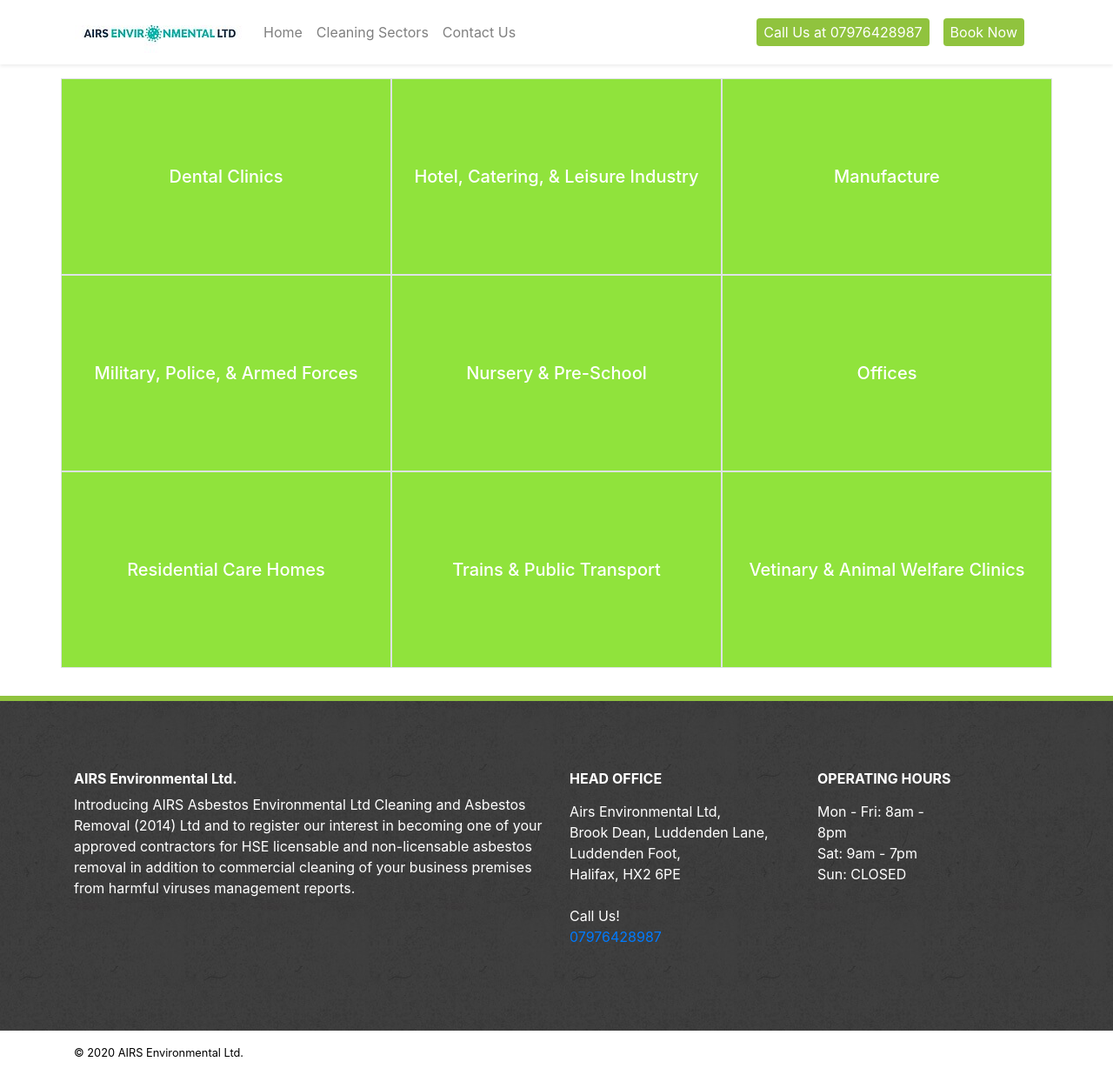
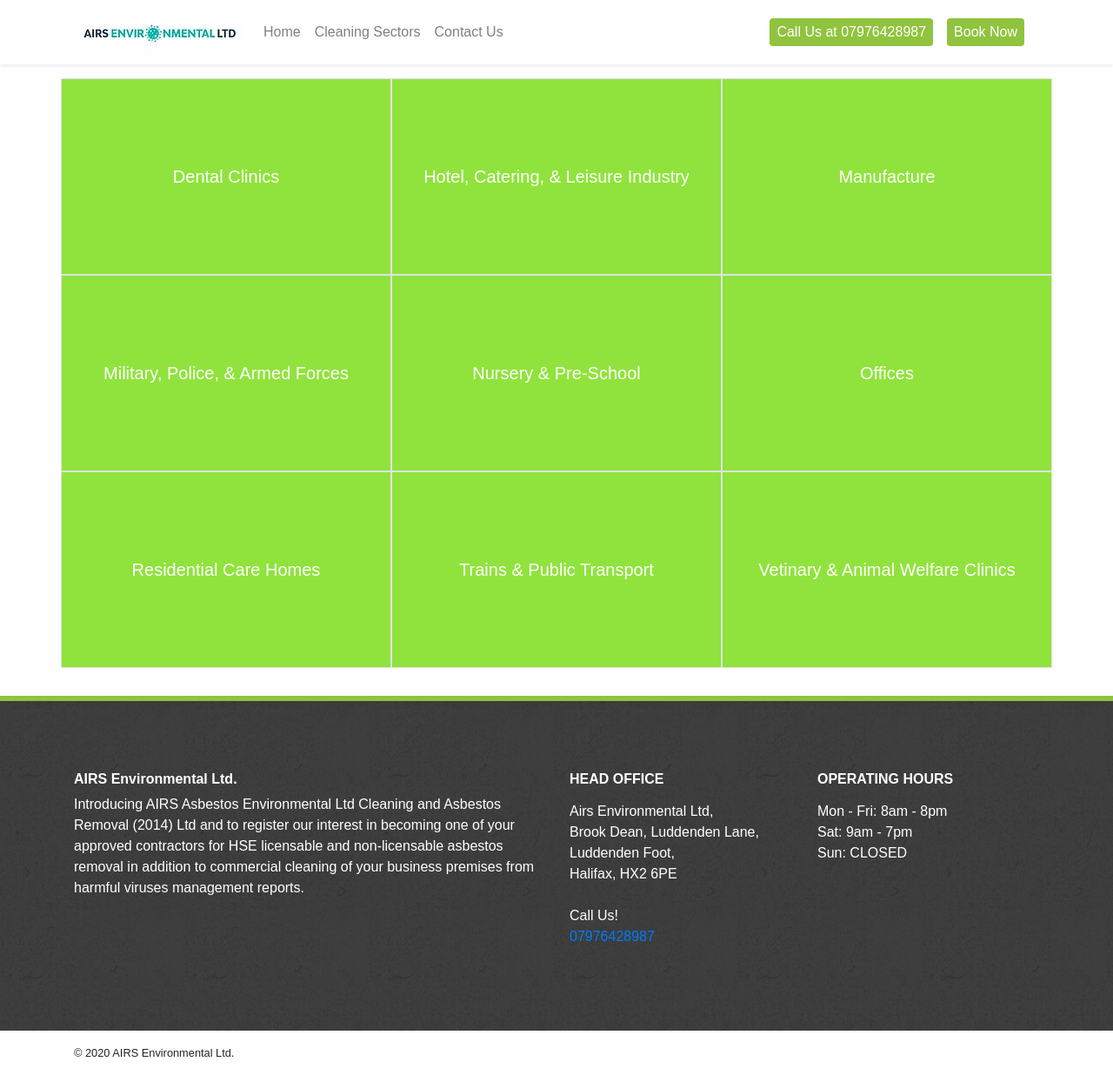
Before and after one commit to adyanmuhammad/airs-2, a Jekyll site: the page built from pages/sectors/index.md, in a window 1280 px wide and 1236 px high. Shown: the whole window at 87% size. Built offline with Jekyll 4.4.1, drawn with Linux system fonts in a browser that asks for light colours; nearby versions of some CDN libraries; some web fonts are replaced.

Commit message:
Update main.scss

```diff
--- a/_sass/main.scss
+++ b/_sass/main.scss
@@ -1,9 +1,14 @@
-$backgroundColor: #ffffff;
-$bodyColor: #000000;
-$bodyFont: -apple-system,BlinkMacSystemFont,"Segoe UI",Helvetica,Arial,sans-serif,"Apple Color Emoji","Segoe UI Emoji","Segoe UI Symbol";
+@font-face {
+  font-family: TradeGothic;
+  src: url(https://adyanmuhammad.github.io/airs-2/assets/fonts/);
+}
+
+@font-face {
+  font-family: TradeGothic;
+  src: url(https://adyanmuhammad.github.io/airs-2/assets/fonts/);
+  font-weight: bold;
+}
 
 body {
-  background: $backgroundColor;
-  color: $bodyColor;
-  font-family: $bodyFont;
+  font-family: "TradeGothic", sans-serif;
 }
```
